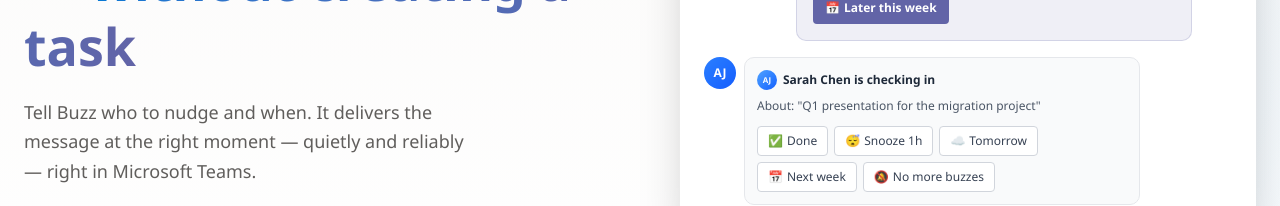
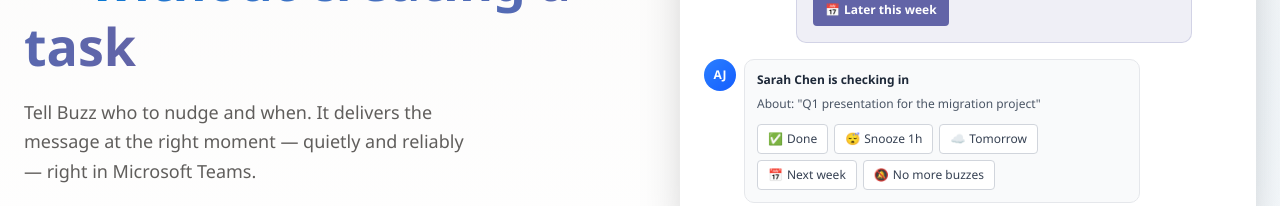
Before and after one commit to SaDogeCrypto/Flomatix-Landing-Page, a Next.js app: page / in a window 1280 px wide. Shown: the part 319-525 px from the top of the page. Built offline with nearby package versions, Linux system fonts and the light colour scheme.

Commit message:
revert: restore previous hero component layout
Restore original message creator and recipient display.

Co-authored-by: null <83617425+SaDogeCrypto@users.noreply.github.com>

```diff
--- a/components/hero.tsx
+++ b/components/hero.tsx
@@ -104,9 +104,7 @@ function TeamsMockup() {
         <div className="max-w-[75%]">
           <div className="bg-gray-50 rounded-lg p-3 border border-gray-200">
             <div className="flex items-center gap-1.5 mb-2">
-              <div className="w-5 h-5 rounded-full bg-gradient-to-br from-blue-400 to-blue-600 flex items-center justify-center text-white text-[8px] font-semibold">
-                AJ
-              </div>
+
               <span className="text-xs font-semibold text-gray-800">Sarah Chen is checking in</span>
             </div>
             <div className="text-xs text-gray-600 mb-3">About: "Q1 presentation for the migration project"</div>
```
